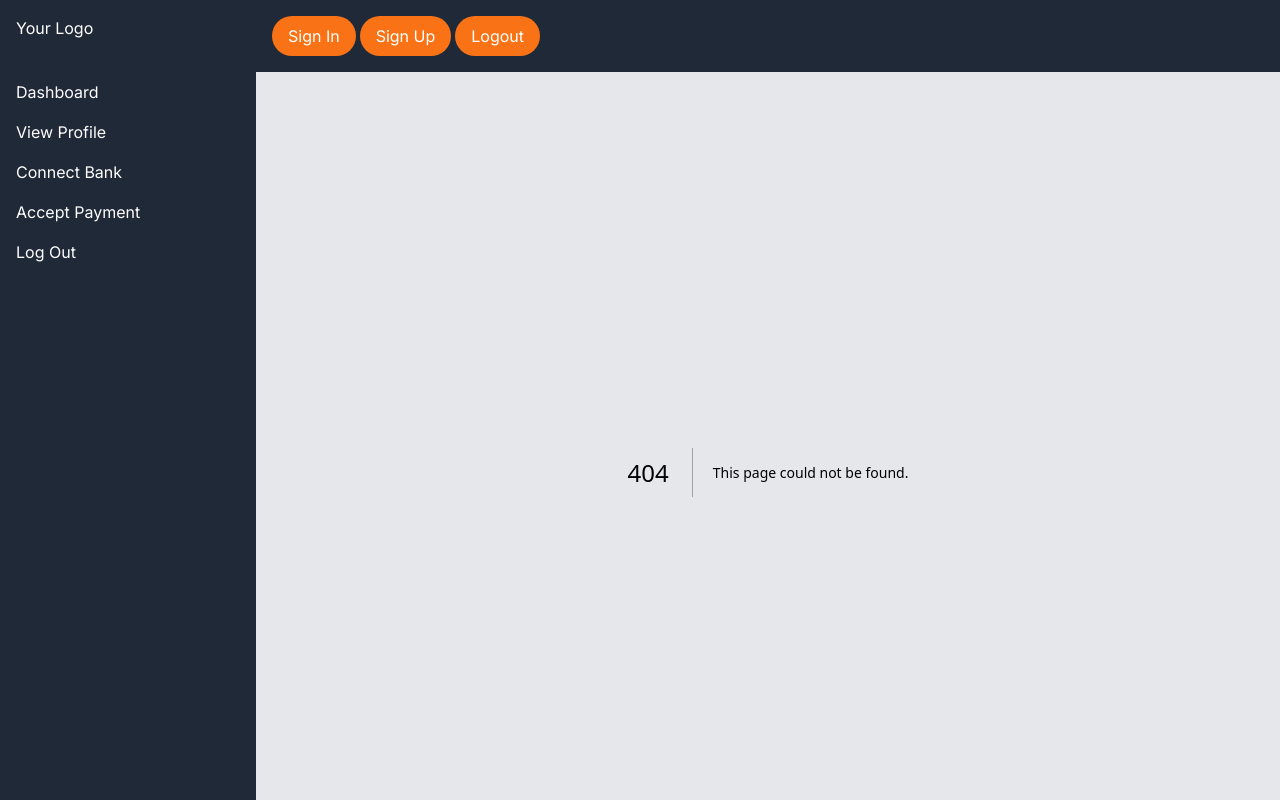
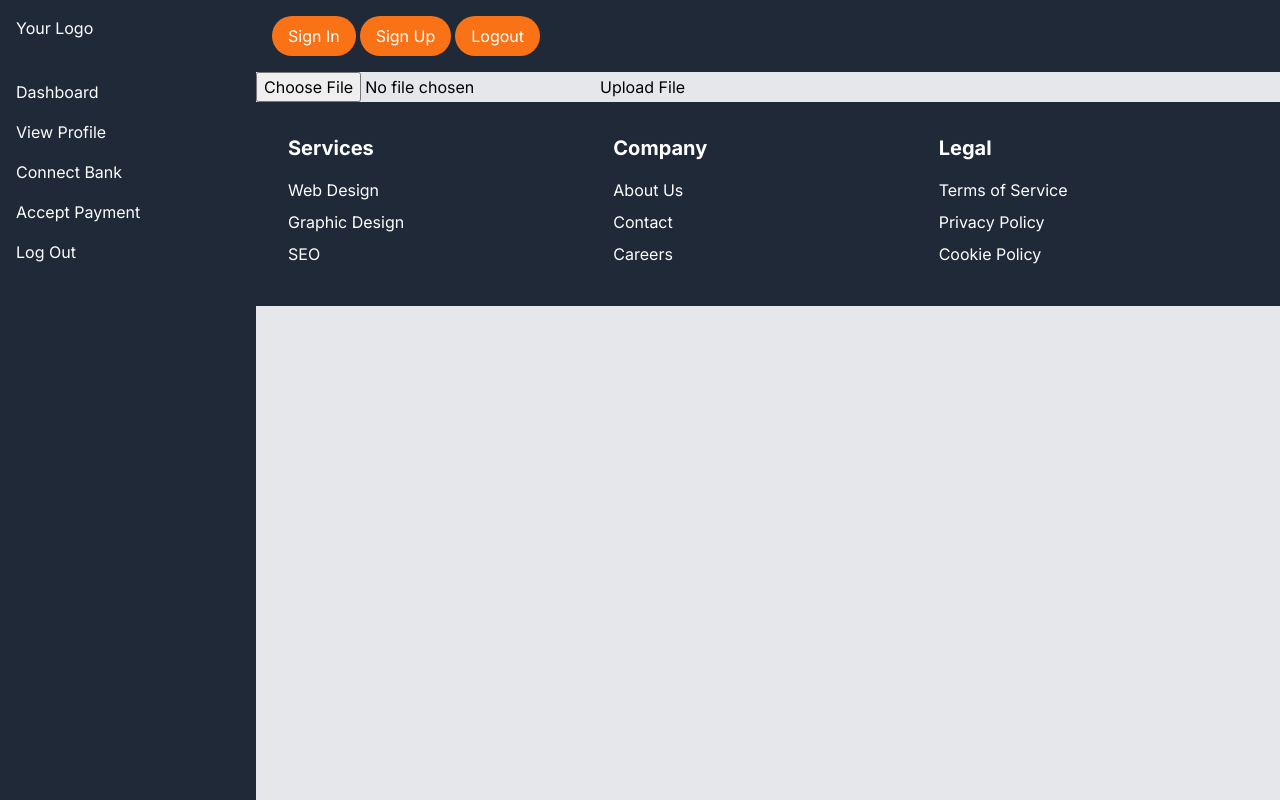
Before and after one commit to injammahin/final_lab_awt, a Next.js app: page /file/upload in a window 1280 px wide. Before the commit this address had no page. Built offline with nearby package versions, Linux system fonts and the light colour scheme.

Commit message:
file upload

```diff
--- /dev/null
+++ b/src/app/file/upload/page.jsx
@@ -0,0 +1,43 @@
+"use client";
+import React, { useState } from "react";
+import axios from "axios";
+
+const FileUploadComponent = () => {
+  const [file, setFile] = useState(null);
+
+  const handleFileChange = (e) => {
+    const selectedFile = e.target.files[0];
+    setFile(selectedFile);
+  };
+
+  const handleUpload = async () => {
+    try {
+      const formData = new FormData();
+      formData.append("file", file);
+
+      // Replace 'http://localhost:2000/payment/payment-slip/upload/10' with your backend upload endpoint
+      const response = await axios.post(
+        "http://localhost:2000/payment/payment-slip/upload/10",
+        formData,
+        {
+          headers: {
+            "Content-Type": "multipart/form-data",
+          },
+        }
+      );
+
+      console.log("File uploaded successfully:", response.data);
+    } catch (error) {
+      console.error("Error uploading file:", error);
+    }
+  };
+
+  return (
+    <div>
+      <input type="file" onChange={handleFileChange} />
+      <button onClick={handleUpload}>Upload File</button>
+    </div>
+  );
+};
+
+export default FileUploadComponent;
--- a/src/app/user/editUser/page.tsx
+++ b/src/app/user/editUser/page.tsx
@@ -35,10 +35,8 @@ const EditUserPage = () => {
     try {
       const response = await axios.put(
         `http://localhost:2000/auth/${userId}`,
-        userData,
-        { headers: { id: userId } }
+        userData
       );
-
       console.log("Edit response:", response.data);
       setIsEditMode(false);
     } catch (error) {
@@ -46,7 +44,7 @@ const EditUserPage = () => {
     }
   };
 
-  const handleInputChange = (event: { target: { name: any; value: any } }) => {
+  const handleInputChange = (event: React.ChangeEvent<HTMLInputElement>) => {
     const { name, value } = event.target;
     setUserData((prevUserData) => ({
       ...prevUserData,
@@ -82,7 +80,6 @@ const EditUserPage = () => {
                         className="bg-gray-50 border border-gray-300 text-gray-900 sm:text-sm rounded-lg focus:ring-primary-600 focus:border-primary-600 block w-full p-2.5 dark:bg-gray-700 dark:border-gray-600 dark:placeholder-gray-400 dark:text-white dark:focus:ring-blue-500 dark:focus:border-blue-500"
                         value={userData.name}
                         onChange={handleInputChange}
-                        readOnly={!isEditMode}
                       />
                     </div>
 
@@ -97,21 +94,19 @@ const EditUserPage = () => {
                         className="bg-gray-50 border border-gray-300 text-gray-900 sm:text-sm rounded-lg focus:ring-primary-600 focus:border-primary-600 block w-full p-2.5 dark:bg-gray-700 dark:border-gray-600 dark:placeholder-gray-400 dark:text-white dark:focus:ring-blue-500 dark:focus:border-blue-500"
                         value={userData.phone}
                         onChange={handleInputChange}
-                        readOnly={!isEditMode}
                       />
                     </div>
                     <div>
                       <label className="block mb-2 text-sm font-medium text-gray-900 dark:text-white">
-                        email
+                        Email
                       </label>
                       <input
-                        type="email"
+                        type="text"
                         name="email"
                         id="email"
                         className="bg-gray-50 border border-gray-300 text-gray-900 sm:text-sm rounded-lg focus:ring-primary-600 focus:border-primary-600 block w-full p-2.5 dark:bg-gray-700 dark:border-gray-600 dark:placeholder-gray-400 dark:text-white dark:focus:ring-blue-500 dark:focus:border-blue-500"
                         value={userData.email}
                         onChange={handleInputChange}
-                        readOnly={!isEditMode}
                       />
                     </div>
 
@@ -126,7 +121,6 @@ const EditUserPage = () => {
                         className="bg-gray-50 border border-gray-300 text-gray-900 sm:text-sm rounded-lg focus:ring-primary-600 focus:border-primary-600 block w-full p-2.5 dark:bg-gray-700 dark:border-gray-600 dark:placeholder-gray-400 dark:text-white dark:focus:ring-blue-500 dark:focus:border-blue-500"
                         value={userData.companyName}
                         onChange={handleInputChange}
-                        readOnly={!isEditMode}
                       />
                     </div>
 
```
